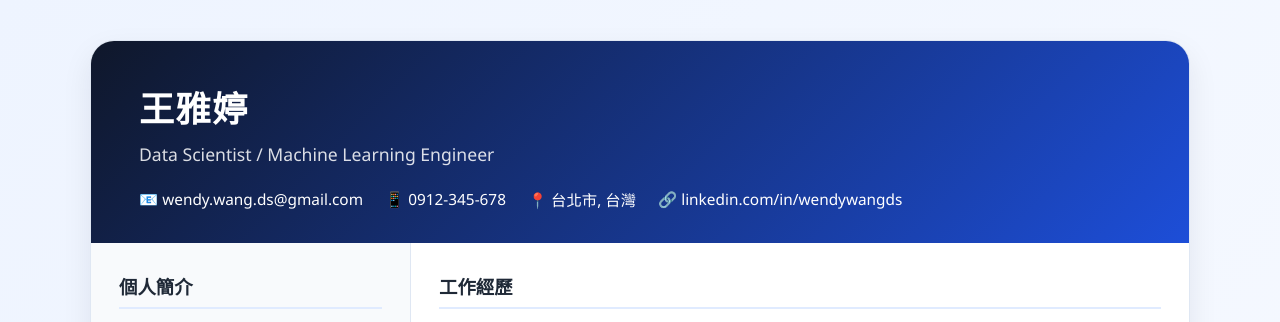
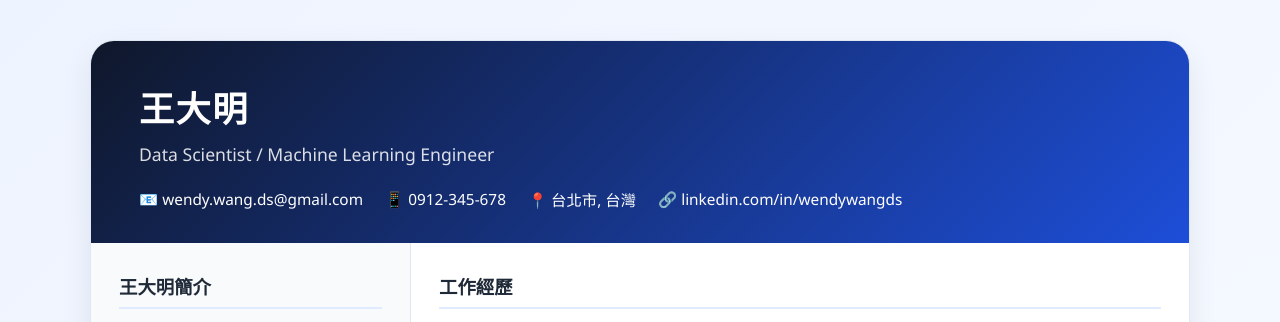
Before and after one commit to friendtina129/first_rep, a plain HTML site: page index.html in a window 1280 px wide. Shown: the top 322 px of the page. Drawn offline with Linux system fonts and the light colour scheme.

Commit message:
(分支)第二次修改履歷 王大明

```diff
--- a/index.html
+++ b/index.html
@@ -246,7 +246,7 @@
       <header class="header">
         <div class="topbar">
           <div>
-            <h1 class="name">王雅婷</h1>
+            <h1 class="name">王大明</h1>
             <div class="title">Data Scientist / Machine Learning Engineer</div>
           </div>
         </div>
@@ -262,7 +262,7 @@
       <div class="content">
         <aside class="sidebar">
           <section class="section">
-            <h2>個人簡介</h2>
+            <h2>王大明簡介</h2>
             <div class="profile">
               資料科學家，專注於機器學習、資料分析與商業決策優化，擅長將複雜資料轉化為可執行策略。熟悉 Python、SQL、統計分析與模型部署，能從資料探索到模型上線完整落地。
             </div>
```
